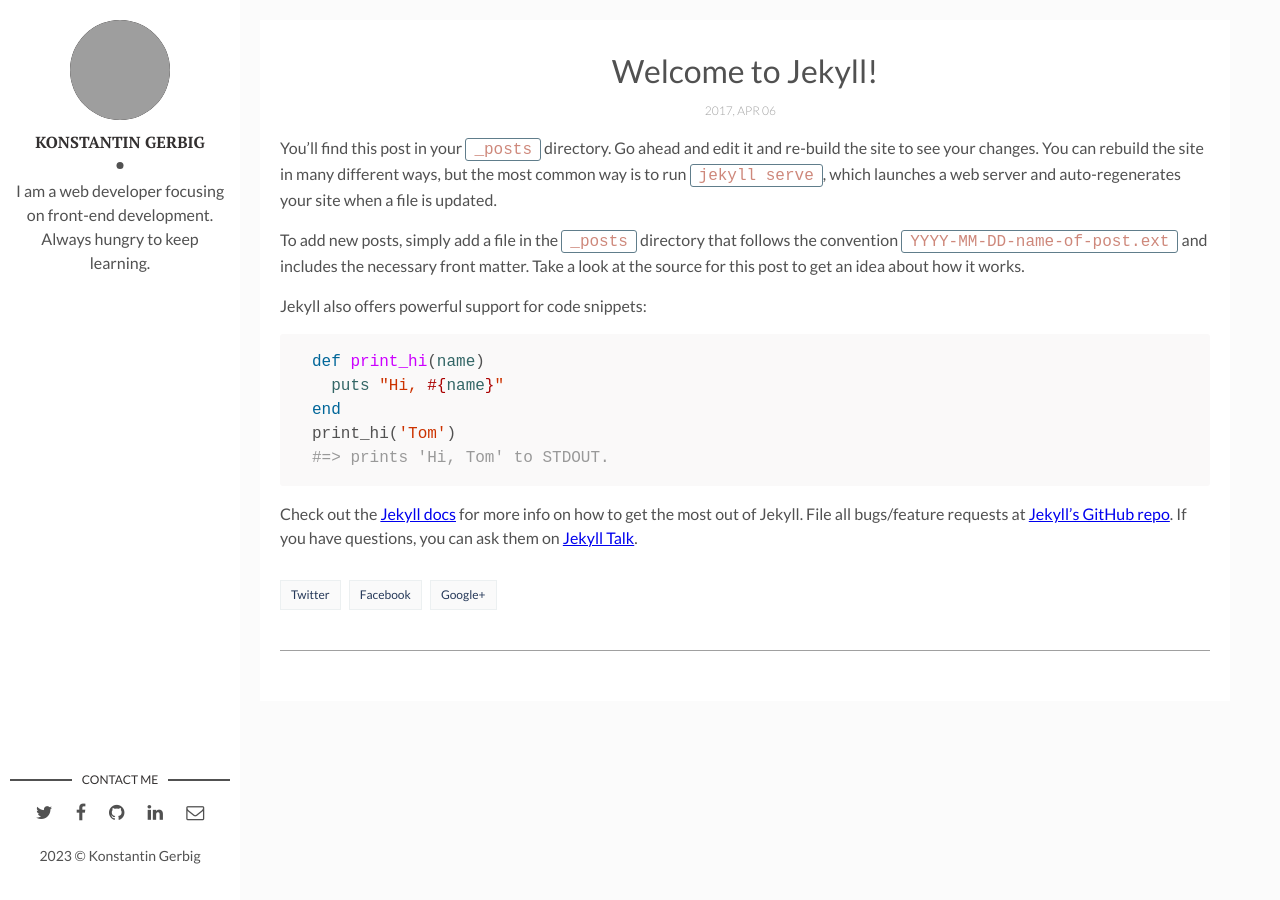
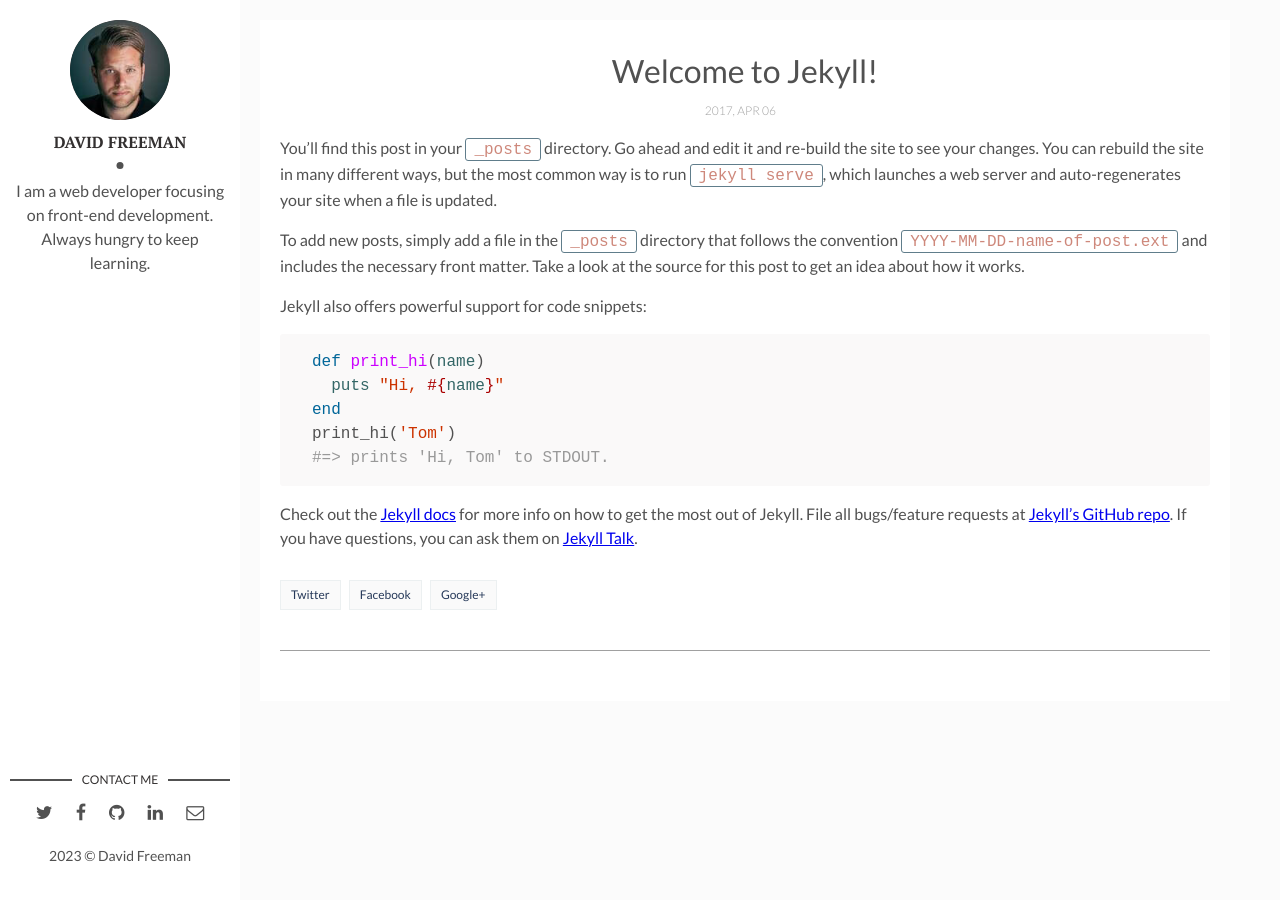
Before and after one commit to KonstantinGerbig/konstantingerbig.github.io, a Jekyll site: the page built from _posts/2017-04-06-welcome-to-jekyll.markdown, in a window 1280 px wide. Built offline with Jekyll 4.4.1, drawn with Linux system fonts in a browser that asks for light colours; comment, search, counter and statistics services are not loaded; grey boxes are pictures that could not be loaded.

Commit message:
Update _config.yml

```diff
--- a/_config.yml
+++ b/_config.yml
@@ -1,24 +1,3 @@
-# Welcome to Jekyll!
-#
-# This config file is meant for settings that affect your whole blog, values
-# which you are expected to set up once and rarely edit after that. If you find
-# yourself editing this file very often, consider using Jekyll's data files
-# feature for the data you need to update frequently.
-#
-# For technical reasons, this file is *NOT* reloaded automatically when you use
-# 'bundle exec jekyll serve'. If you change this file, please restart the server process.
-#
-# If you need help with YAML syntax, here are some quick references for you:
-# https://learn-the-web.algonquindesign.ca/topics/markdown-yaml-cheat-sheet/#yaml
-# https://learnxinyminutes.com/docs/yaml/
-#
-# Site settings
-# These are used to personalize your new site. If you look in the HTML files,
-# you will see them accessed via {{ site.title }}, {{ site.email }}, and so on.
-# You can create any custom variable you would like, and they will be accessible
-# in the templates via {{ site.myvariable }}.
-
-
 title: Hello, world! I'm David Freeman
 description: > # this means to ignore newlines until "baseurl:"
   Write an awesome description for your new site here. You can edit this
@@ -30,8 +9,8 @@ url: "" # the base hostname & protocol for your site, e.g. http://example.com
 site-twitter: #if your site has a twitter account, enter it here
 
 # Author Settings
-author: Konstantin Gerbig # add your name
-# author-img:  # add your photo
+author: David Freeman # add your name
+author-img: david-freeman.jpg # add your photo
 about-author: I am a web developer focusing on front-end development. Always hungry to keep learning. # add description
 social-twitter: # add your Twitter handle
 social-facebook: # add your Facebook handle
@@ -39,6 +18,11 @@ social-github: artemsheludko # add your Github handle
 social-linkedin: # add your Linkedin handle
 social-email: # add your Email address
 
+# Disqus
+discus-identifier: mr-brown # add your discus identifier
+
+# Tracker
+analytics: # Google Analytics
 
 # Build Settings
 markdown: kramdown
@@ -47,22 +31,7 @@ plugins:
   - jekyll-paginate
   - jemoji
 
-# Exclude from processing.
-# The following items will not be processed, by default.
-# Any item listed under the `exclude:` key here will be automatically added to
-# the internal "default list".
-#
-# Excluded items can be processed by explicitly listing the directories or
-# their entries' file path in the `include:` list.
-#
-# exclude:
-#   - .sass-cache/
-#   - .jekyll-cache/
-#   - gemfiles/
-#   - Gemfile
-#   - Gemfile.lock
-#   - node_modules/
-#   - vendor/bundle/
-#   - vendor/cache/
-#   - vendor/gems/
-#   - vendor/ruby/
+paginate: 8
+paginate_path: "/page/:num"
+
+exclude: ["node_modules", "gulpfile.js", "package.json", "yarn.lock"]
```
